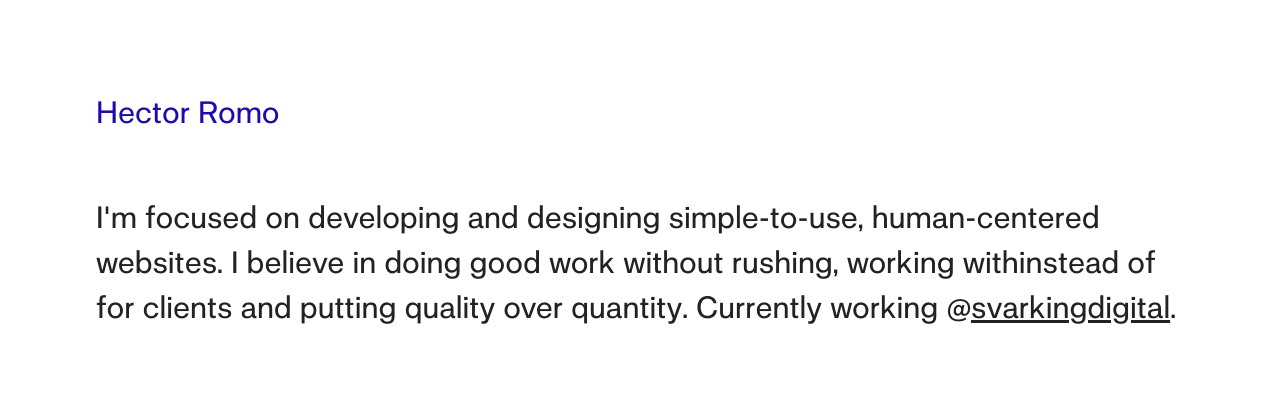
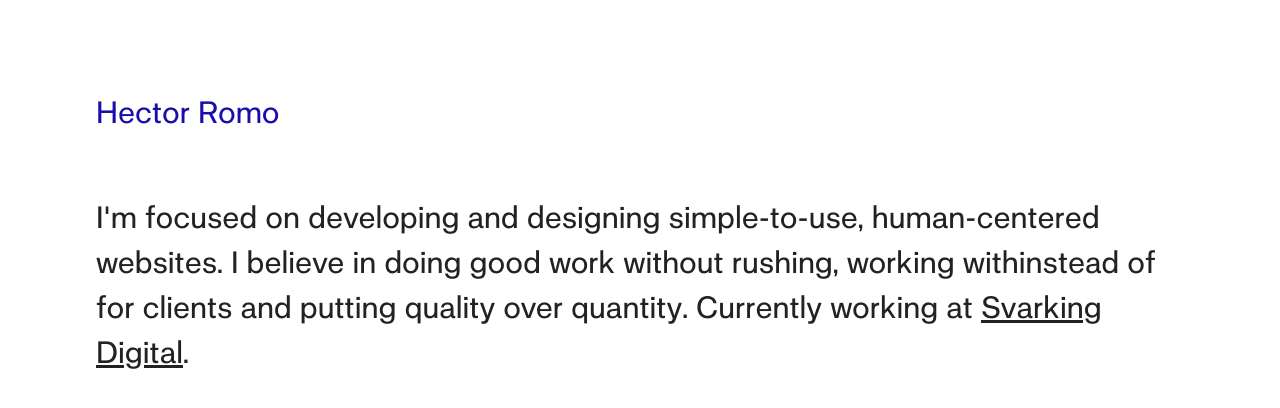
Before and after one commit to hectorromo/hectorromo.com, a Jekyll site: the page built from index.md, in a window 1280 px wide and 900 px high, cut to the strip 0-446 px from the top of the window. Shown: the top 408 px of the strip. Built offline with Jekyll 4.4.1, drawn with Linux system fonts in a browser that asks for light colours.

Commit message:
Updated 'index.md' via CloudCannon

```diff
--- a/index.md
+++ b/index.md
@@ -2,4 +2,4 @@
 layout: intro
 ---
 
-<div class="intro"><p class="intro-text editable">I'm focused on developing and designing simple-to-use, human-centered websites. I believe in doing good work without rushing, working withinstead of for clients and putting quality over quantity. Currently working @<a href="http://www.svarkingdigital.se" target="_blank">svarkingdigital</a>.</p></div>
+<div class="intro"><p class="intro-text editable">I'm focused on developing and designing simple-to-use, human-centered websites. I believe in doing good work without rushing, working withinstead of for clients and putting quality over quantity. Currently working at <a href="http://www.svarkingdigital.se" target="_blank">Svarking Digital</a>.</p></div>
```
